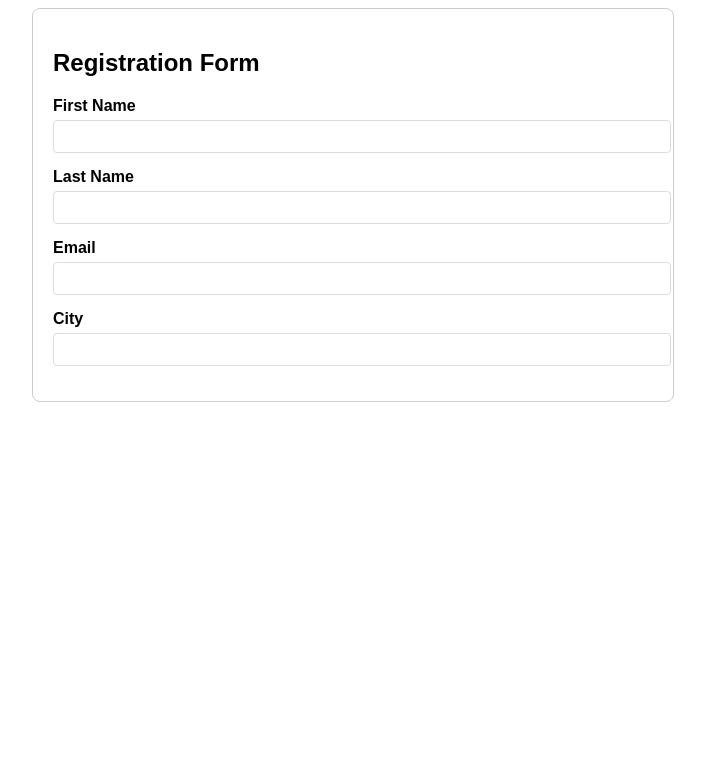
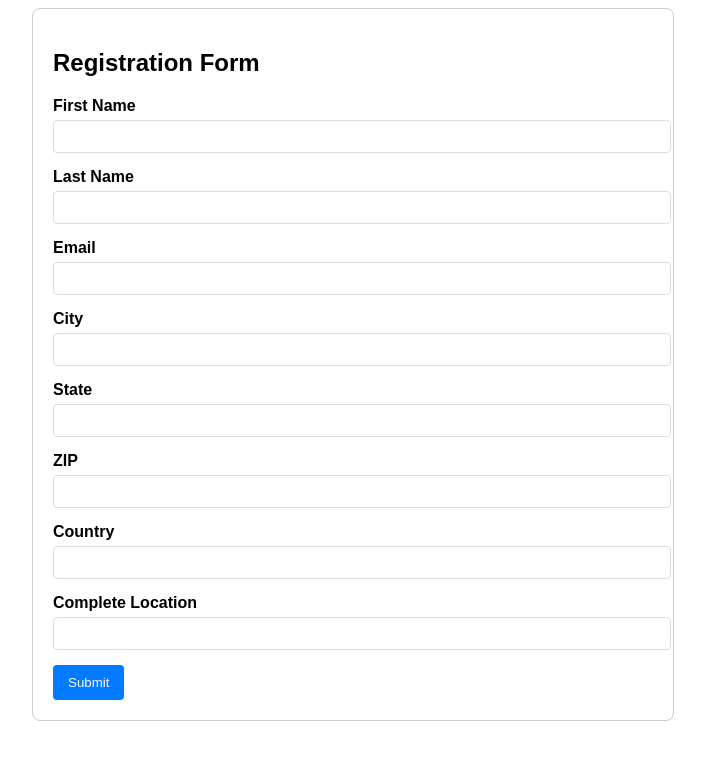
Before and after one commit to davi-p-oliveira-11/react-hook-form-example, a React (Vite) app: page / in a window 1280 px wide. Shown: the top 760 px of the page, without its empty margins (287-992 px from the left). Built offline with nearby package versions, Linux system fonts and the light colour scheme.

Commit message:
added missing fields

```diff
--- a/src/components/AdvancedForm.tsx
+++ b/src/components/AdvancedForm.tsx
@@ -1,4 +1,4 @@
-import {useForm, SubmitHandler} from "react-hook-form"
+import {useForm, type SubmitHandler} from "react-hook-form"
 import "../style.css"
 
 interface FormData {
@@ -12,17 +12,18 @@ interface FormData {
   completeLocation: string;
 }
 
-const onSubmit: SubmitHandler<FormData> = (data) => {
-   console.log(data);
-}
-
 
 export default function AdvancedForm() {
+
   const {
    register,
    handleSubmit,
    formState: {errors},
   } = useForm<FormData>();
+
+  const onSubmit: SubmitHandler<FormData> = (data) => {
+    console.log(data);
+  }
 
   return (
     <div className="form-container">
@@ -77,7 +78,47 @@ export default function AdvancedForm() {
             {errors.city && <p>{errors.city.message}</p>}
          </div>
 
+         <div>
+            <label htmlFor="state">State</label>
+            <input
+              type="text"
+              id="state"
+              {...register('state', {required: 'State is required'})}
+            />
+            {errors.state && <p>{errors.state.message}</p>}
+         </div>
 
+         <div>
+            <label htmlFor="zip">ZIP</label>
+            <input
+              type="text"
+              id="zip"
+              {...register('zip', {required: 'ZIP is required'})}
+            />
+            {errors.zip && <p>{errors.zip.message}</p>}
+         </div>
+
+         <div>
+            <label htmlFor="country">Country</label>
+            <input
+              type="text"
+              id="country"
+              {...register('country', {required: 'Country is required'})}
+            />
+            {errors.country && <p>{errors.country.message}</p>}
+         </div>
+
+         <div>
+            <label htmlFor="completeLocation">Complete Location</label>
+            <input
+              type="text"
+              id="completeLocation"
+              {...register('completeLocation', {required: 'Complete Location is required'})}
+             />
+            {errors.completeLocation && <p>{errors.completeLocation.message}</p>}
+         </div>
+
+         <button type="submit">Submit</button>
       </form>
 
     </div>
```
